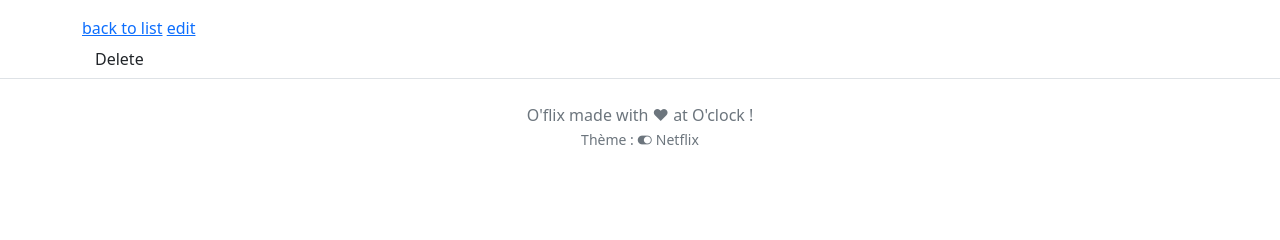
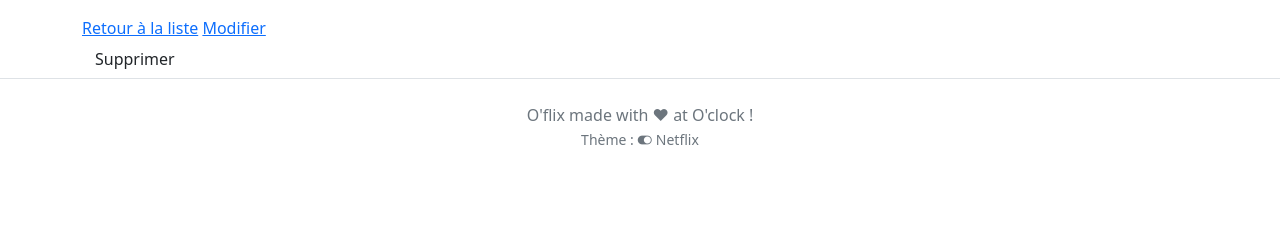
Before and after one commit to jimmyMorizot/Offlix, a Symfony app: template templates/back/user/show.html.twig in a window 1280 px wide. Shown: the part 277-517 px from the top of the page. Run offline with Twig, Linux system fonts and the light colour scheme; the template is opened without the code that fills it, so the values that code supplies are empty; some libraries are stand-ins or nearby versions.

Commit message:
Modification des boutons du back office

```diff
--- a/templates/back/user/_delete_form.html.twig
+++ b/templates/back/user/_delete_form.html.twig
@@ -1,4 +1,4 @@
 <form method="post" action="{{ path('app_back_user_delete', {'id': user.id}) }}" onsubmit="return confirm('Are you sure you want to delete this item?');">
     <input type="hidden" name="_token" value="{{ csrf_token('delete' ~ user.id) }}">
-    <button class="btn">Delete</button>
+    <button class="btn">Supprimer</button>
 </form>
--- a/templates/back/user/edit.html.twig
+++ b/templates/back/user/edit.html.twig
@@ -1,13 +1,13 @@
 {% extends 'back/nav.html.twig' %}
 
-{% block title %}Edit User{% endblock %}
+{% block title %}Modifier un utilisateur{% endblock %}
 
 {% block body %}
-    <h1>Edit User</h1>
+    <h1>Modifier un utilisateur</h1>
 
     {{ include('back/user/_form.html.twig', {'button_label': 'Update'}) }}
 
-    <a href="{{ path('app_back_user_index') }}">back to list</a>
+    <a href="{{ path('app_back_user_index') }}">Retour à la liste</a>
 
     {{ include('back/user/_delete_form.html.twig') }}
 {% endblock %}
--- a/templates/back/user/index.html.twig
+++ b/templates/back/user/index.html.twig
@@ -23,13 +23,13 @@
                 <td>{{ user.email }}</td>
                 <td>{{ user.roles ? user.roles|json_encode : '' }}</td>
                 <td>
-                    <a href="{{ path('app_back_user_show', {'id': user.id}) }}">show</a>
-                    <a href="{{ path('app_back_user_edit', {'id': user.id}) }}">edit</a>
+                    <a href="{{ path('app_back_user_show', {'id': user.id}) }}">Voir</a>
+                    <a href="{{ path('app_back_user_edit', {'id': user.id}) }}">Modifier</a>
                 </td>
             </tr>
         {% else %}
             <tr>
-                <td colspan="5">no records found</td>
+                <td colspan="5">Pas d'enregistrements trouvés</td>
             </tr>
         {% endfor %}
         </tbody>
--- a/templates/back/user/new.html.twig
+++ b/templates/back/user/new.html.twig
@@ -3,9 +3,9 @@
 {% block title %}New User{% endblock %}
 
 {% block body %}
-    <h1>Create new User</h1>
+    <h1>Créer un utilisateur</h1>
 
     {{ include('back/user/_form.html.twig') }}
 
-    <a href="{{ path('app_back_user_index') }}">back to list</a>
+    <a href="{{ path('app_back_user_index') }}">Retour à la liste</a>
 {% endblock %}
--- a/templates/back/user/show.html.twig
+++ b/templates/back/user/show.html.twig
@@ -1,6 +1,7 @@
 {% extends 'back/nav.html.twig' %}
 
-{% block title %}User{% endblock %}
+{% block title %}User
+{% endblock %}
 
 {% block body %}
 	<h1>User</h1>
@@ -22,9 +23,9 @@
 		</tbody>
 	</table>
 
-    <a href="{{ path('app_back_user_index') }}">back to list</a>
+	<a href="{{ path('app_back_user_index') }}">Retour à la liste</a>
 
-    <a href="{{ path('app_back_user_edit', {'id': user.id}) }}">edit</a>
+	<a href="{{ path('app_back_user_edit', {'id': user.id}) }}">Modifier</a>
 
 	{{ include('back/user/_delete_form.html.twig') }}
 {% endblock %}
```
Lines whose indentation alone changed are shown as unchanged.
